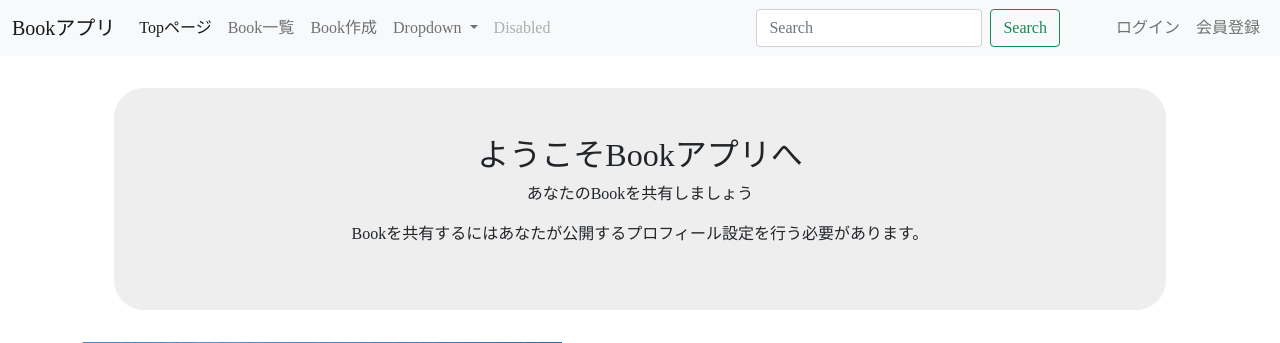
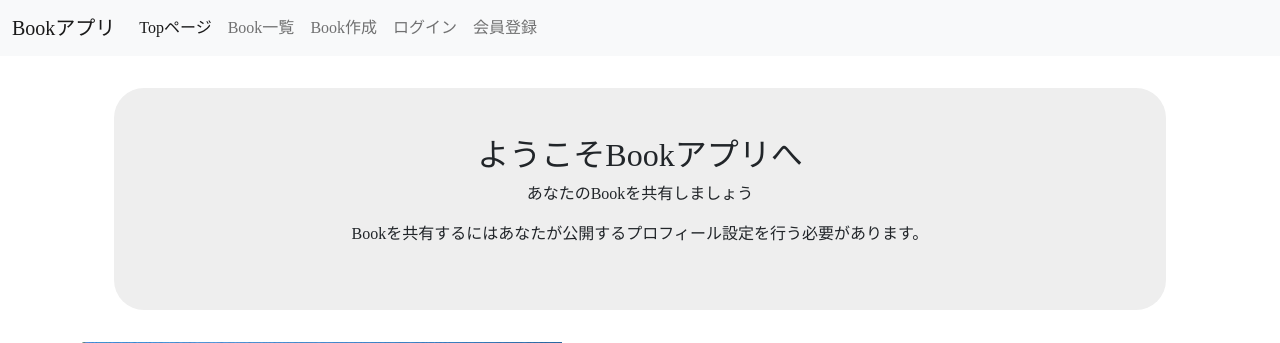
Before and after one commit to homan05872/book_project, a Django app: page / in a window 1280 px wide. Shown: the top 343 px of the page. Run offline with Django 4.2, Linux system fonts and the light colour scheme; some web fonts are replaced.

Commit message:
2023-05-11

```diff
--- a/src/book/views.py
+++ b/src/book/views.py
@@ -29,7 +29,7 @@ def listBook(request):
 @login_required
 def detailBook(request, pk):
     book = get_object_or_404(Book, pk=pk)
-    reviews = Review.objects.filter(book=book.pk)
+    reviews = Review.objects.filter(book=book.id)
     form = ReviewForm()
 
     return render(request, 'book/book_detail.html',
--- a/src/main/settings.py
+++ b/src/main/settings.py
@@ -37,6 +37,7 @@ INSTALLED_APPS = [
     'django.contrib.messages',
     'django.contrib.staticfiles',
     'debug_toolbar',
+    'django_extensions',
     'book',
 ]
 
--- a/src/templates/base.html
+++ b/src/templates/base.html
@@ -44,31 +44,7 @@
                 <li class="nav-item">
                   <a class="nav-link" href="{% url 'create' %}">Book作成</a>
                 </li>
-                {% block listnav1 %}
-                <li class="nav-item dropdown">
-                  <a class="nav-link dropdown-toggle" href="#" id="navbarDropdown" role="button" data-bs-toggle="dropdown" aria-expanded="false">
-                    Dropdown
-                  </a>
-                  <ul class="dropdown-menu" aria-labelledby="navbarDropdown">
-                    <li><a class="dropdown-item" href="#">人気ランキング順</a></li>
-                    <li><a class="dropdown-item" href="#">あいうえお順</a></li>
-                    <li><hr class="dropdown-divider"></li>
-                    <li><a class="dropdown-item" href="#">カテゴリ分け</a></li>
-                  </ul>
-                </li>
-                <li class="nav-item">
-                  <a class="nav-link disabled" href="#" tabindex="-1" aria-disabled="true">Disabled</a>
-                </li>
 
-              </ul>
-
-
-              <form class="d-flex" method="get">
-                <input class="form-control me-2" type="search" name="query" value="{{ request.GET.query }}" placeholder="Search" aria-label="Search">
-
-                <button class="btn btn-outline-success me-5" type="submit">Search</button>
-              </form>
-              {% endblock listnav1 %}
 
               <div class="navbar-nav">
               {% if request.user.is_authenticated %}
--- a/src/templates/book/book_detail.html
+++ b/src/templates/book/book_detail.html
@@ -3,8 +3,6 @@
 {% block title %}Book 詳細{% endblock title %}
 
 {% block content %}
-{% block listnav1 %}{% endblock listnav1 %}
-
 
 
 <div class="container">
--- a/src/templates/book/book_form.html
+++ b/src/templates/book/book_form.html
@@ -3,8 +3,6 @@
 {% block title %}新規作成{% endblock title %}
 
 {% block content %}
-
-{% block listnav1 %}{% endblock listnav1 %}
 
 <div class="container">
 
--- a/src/templates/book/book_update.html
+++ b/src/templates/book/book_update.html
@@ -4,8 +4,6 @@
 
 {% block content %}
 
-
-{% block listnav1 %}{% endblock listnav1 %}
 
 <div class="container">
     <h1 class='title m-3'>編集画面</h1>
```
Also changed, not shown: src/book/models.py (+12 -9 lines), src/templates/profiel/profiel_new.html (deleted, +0 -27 lines).
